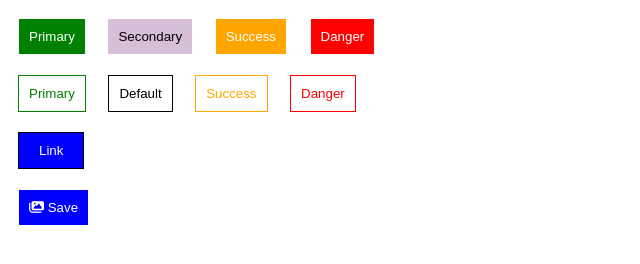
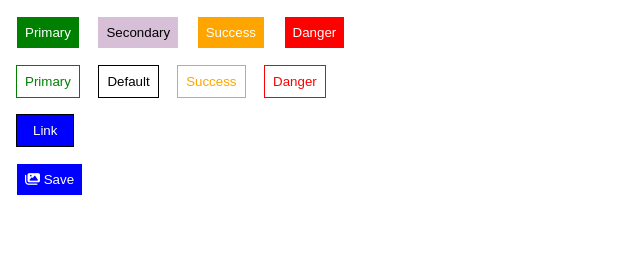
Before and after one commit to Arpit-dotcom/Component-Library, a plain HTML site: page css/example/Button.html in a window 1280 px wide. Shown: the whole page, without its empty margins (0-640 px from the left). Drawn offline with Linux system fonts and the light colour scheme.

Commit message:
px converted to rem

```diff
--- a/css/components/Button.css
+++ b/css/components/Button.css
@@ -2,8 +2,8 @@
 
 .btn{
     border: 1px solid;
-    margin: 10px;
-    padding: 10px;
+    margin: .5rem;
+    padding: .5rem;
 }
 
 .btn-primary{
@@ -50,7 +50,7 @@
 
 .btn-link{
     background-color: var(--active);
-    padding: 10px 20px;
+    padding: .5rem 1rem;
     cursor: pointer;
 }
 
```
